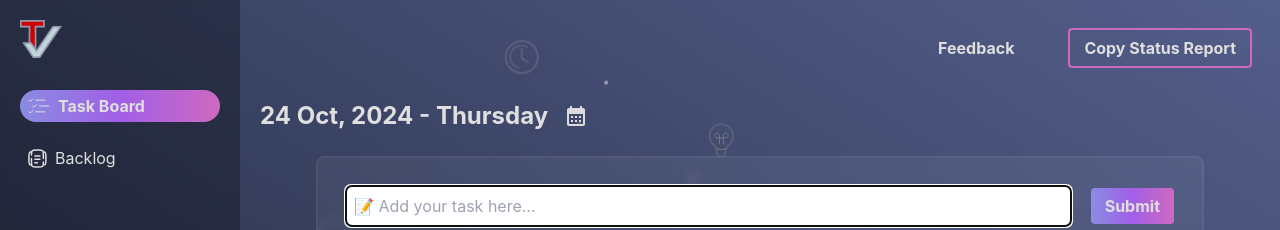
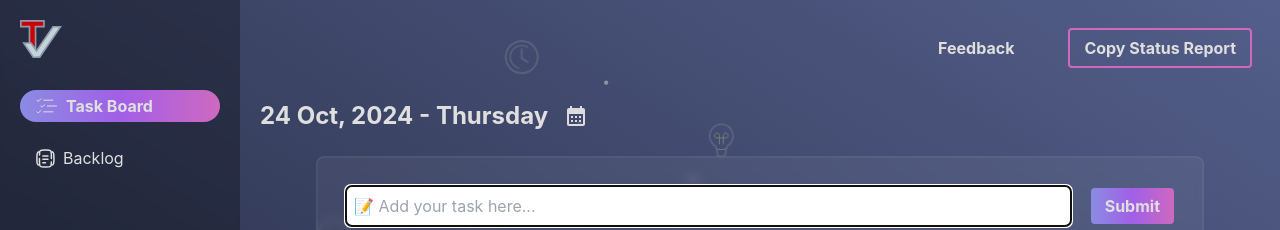
Before and after one commit to MHassanTariq/task-tracker, a React (Create React App) app: page / in a window 1280 px wide. Shown: the top 230 px of the page. Built offline with nearby package versions, Linux system fonts and the light colour scheme.

Commit message:
refactor: updated the styles for sidebar to be in complete btn

```diff
--- a/src/components/sideBar.tsx
+++ b/src/components/sideBar.tsx
@@ -6,7 +6,7 @@ import { Link } from "react-router-dom";
 import styles from "../utils/styles";
 
 function SideBar() {
-  const unselectedStyles = `flex flex-1 ${colors.text} px-2 py-1`;
+  const unselectedStyles = `flex flex-1 ${colors.text} px-4 py-1`;
   const selectedStyles = `${colors.btnGradient} rounded-full font-bold ${unselectedStyles}`;
 
   function renderLinkAndIcon(
@@ -18,7 +18,9 @@ function SideBar() {
     return (
       <div className={`flex ${styles.verticalCenter} ${className} gap-2`}>
         <Icon />
-        <Link to={path}>{text}</Link>
+        <Link to={path} className="flex flex-1">
+          {text}
+        </Link>
       </div>
     );
   }
```
